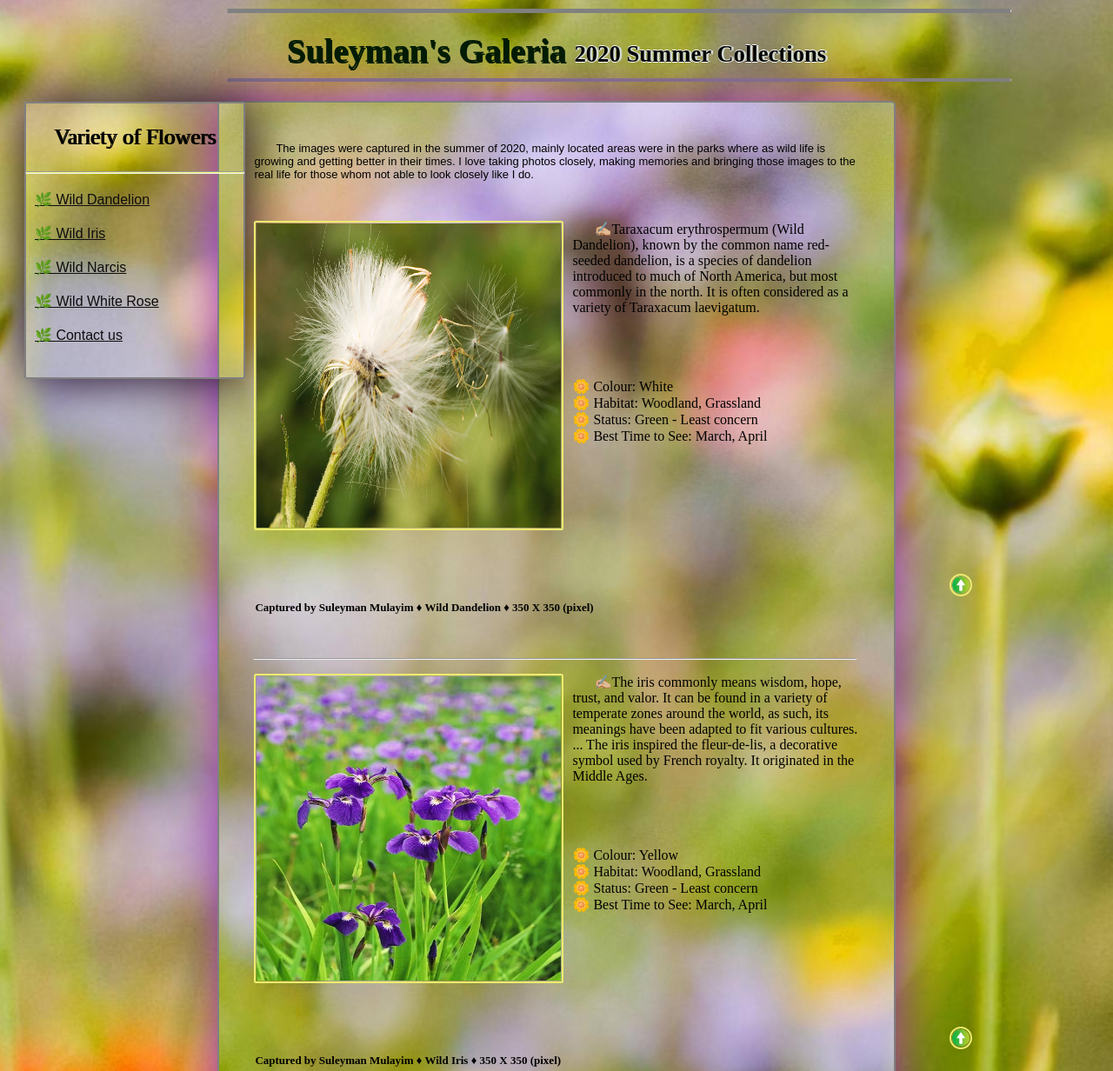
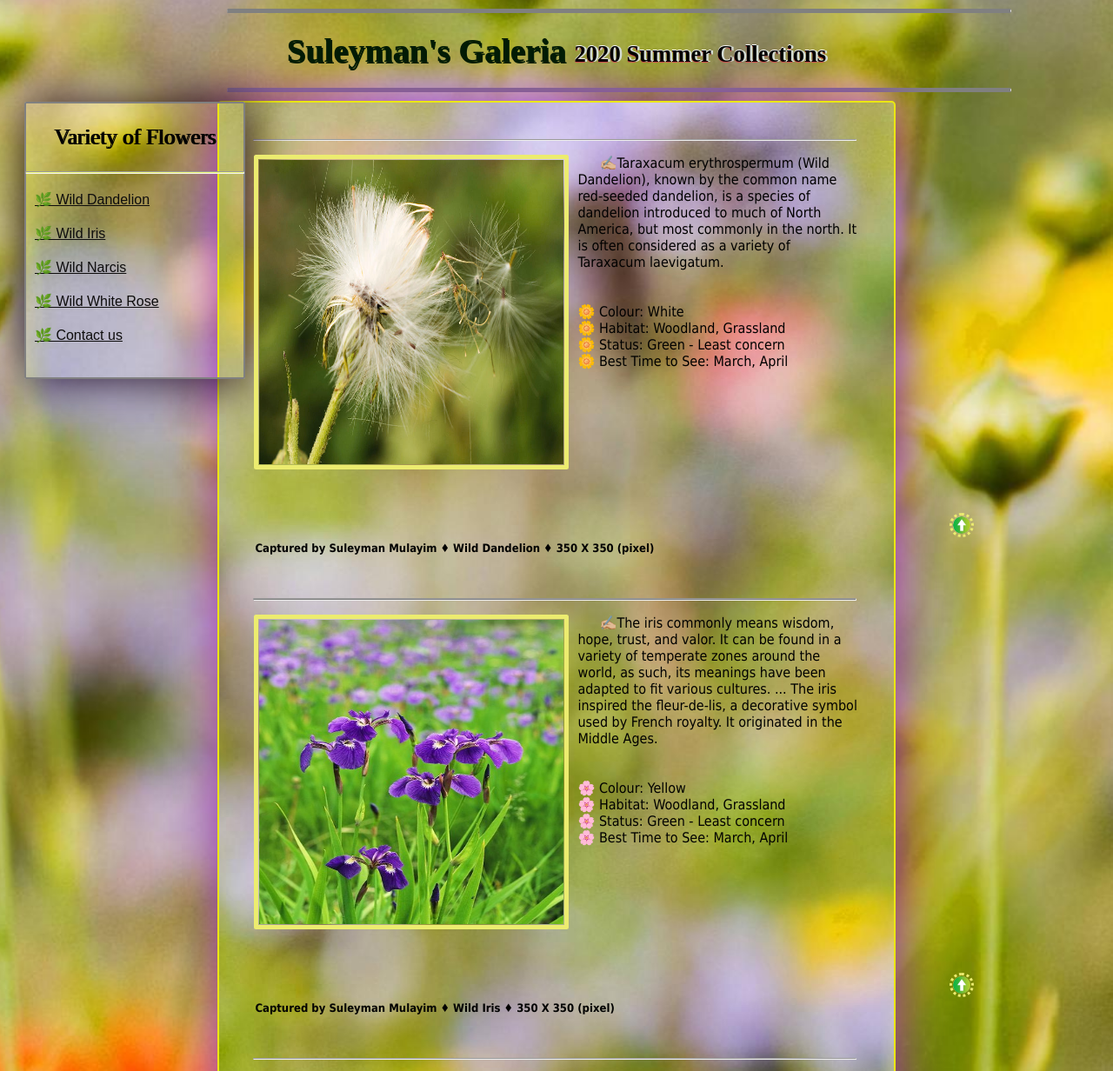
Before and after one commit to suleymanm87/galleryassignment, a plain HTML site: page index.html in a window 1280 px wide. Shown: the top 1232 px of the page at 87% size. Drawn offline with Linux system fonts and the light colour scheme.

Commit message:
Update index.html

```diff
--- a/index.html
+++ b/index.html
@@ -5,7 +5,6 @@
     <head>
     <meta charset="UTF-8">
 
-    <meta name="viewport" content="width=device-width, initial-scale=1">
 
 
     <title> Gallery Assignment </title>
@@ -18,6 +17,7 @@
         background-size: 7000px;
         background-position: right;
         background-clip: border-box;
+
 
 
         }
@@ -55,19 +55,19 @@
         }
 
         article{
-            border: 2.5px solid grey;
+            border: 2.5px solid rgb(235, 231, 18);
             border-radius: 5px;
             margin: auto;
             padding: 4vh 5vh 10vh;
             width: 55%;
-            height: 2100px;
+            height: 2050px;
             background-image: url("images/433037.jpg");
             background-position: 20000px;
             box-shadow: 0.5px 0.5px 60px rgb(149, 31, 192);
         }
 
         h1.top{
-            text-shadow: 2.5px 0 rgb(211, 219, 211), 0 1px rgb(255, 255, 255), 1px 0 rgb(239, 238, 240), 0 -1px rgb(248, 248, 248);
+            text-shadow: 2.5px 0 rgb(211, 219, 211), 0 1px rgb(207, 75, 75), 1px 0 rgb(239, 238, 240), 0 -1px rgb(248, 248, 248);
             text-align: center;
        }
 
@@ -75,10 +75,12 @@
         h2{
 
             font-size:13px;
-            font-family: Fira Sans;
+            font-family: tahoma;
             margin-bottom:50px;
             margin-left:1px;
             position: sticky;
+
+
         }
 
         h3 {
@@ -100,7 +102,7 @@
 
         img {
 
-            border: 2.5px solid rgb(236, 236, 111);
+            border: 5px solid rgb(236, 236, 111);
             clear: right;
             height: 350px;
             width: 350px;
@@ -119,10 +121,11 @@
             height: 20px;
             border-radius: 20px;
             margin-bottom: 5px;
-            border-image: 100px;
-
             margin-left: 800px;
             margin-top: 50px;
+            border: 3px rgb(236, 236, 111);
+            border-style: dotted;
+
 
 
         }
@@ -174,7 +177,7 @@
             background-color:rgb(241, 250, 119);
             text-decoration-color: #0a0202;
             width: 92.5%;
-            position: sticky;
+
         }
 
         p.navheader  {
@@ -196,22 +199,24 @@
         }
 
         p.firstparagraph {
-        font-family: Arial;
-        font-size: small;
+        font-family: Tahoma;
         text-indent: 25px;
+        }
 
-
+        p.signature{
+            font-family: Arial, Helvetica, sans-serif;
+            font-size: large;
         }
 
         p.photoparagraph {
         margin-bottom: 50px;
         text-align: left;
         text-indent: 25px;
+        font-family: Tahoma;
 
         }
 
-
-</style>
+    </style>
 
 </head>
 <body>
@@ -220,7 +225,7 @@
 
     <h1 class="top">
     <span style=" font-size: small; font-family: 'Papyrus'; font-size:larger; font-weight: bolder; text-shadow: 1.5px 1.5px; color: rgb(2, 27, 5);  ">Suleyman's Galeria </span>
-    <span style="font-size: small; font-family: 'Papyrus'; font-size:smaller; font-weight: bolder;"> 2020 Summer Collections </span>
+    <span style="font-size: small; font-family: 'Papyrus'; font-size:smaller; font-weight: bolder;"> 2020 Summer Collections </span></h1>
 <hr class="header">
 
 </header>
@@ -231,9 +236,10 @@
 <nav >
 
     <p class="navheader"> Variety of Flowers </p>
+    <hr class="navhr"/>
 
         <ul>
-            <hr class="navhr"/>
+
             <li><a href="#dandelion1">  &#127807; Wild Dandelion </a></li>
             <li><a href="#iris1"> &#127807; Wild Iris </a></li>
             <li><a href="#narcis1">   &#127807; Wild Narcis </a></li>
@@ -246,24 +252,22 @@
 
     <article>
 
-        <p class="firstparagraph">The images were captured in the summer of 2020, mainly located areas were in the parks where as wild life is growing and getting better in their times.
-        I love taking photos closely, making memories and bringing those images to the real life for those whom not able to look closely like I do.<br><br><br>
-    </p>
 
+        <hr />
 <section id="dandelion1">
 
-    <img alt="Wild Dandelion" src="images\wild-dandelion.jpg" style="transition: all 1000ms ease 0s;">
+    <img src="images/wild-dandelion.jpg" alt="Wild Dandelion" style="transition: all 1000ms ease 0s;">
 
         <p class= "photoparagraph"> &#9997;&#127996;Taraxacum erythrospermum (Wild Dandelion), known by the common name red-seeded dandelion,
         is a species of dandelion introduced to much of North America, but most commonly in the north. It is often considered as a variety of Taraxacum laevigatum.
-        <br><br><br><br><br> &#127804; Colour: White <br> &#127804; Habitat: Woodland, Grassland <br> &#127804; Status: Green - Least concern <br> &#127804; Best Time to See: March, April
+        <br><br><br> &#127804; Colour: White <br> &#127804; Habitat: Woodland, Grassland <br> &#127804; Status: Green - Least concern <br> &#127804; Best Time to See: March, April
         </p>
 
         <a href="index.html">
-            <img class="arrow" src="images/unicode_arrows.png" align="right" alt="uparrow">
+            <img class="arrow" src="images/unicode_arrows.png"  alt="uparrow">
             </a>
 
-    <h2><br><br><br>Captured by Suleyman Mulayim &#9830; Wild Dandelion &#9830; 350 X 350 (pixel) </h2>
+    <h2><br><br><br><br>Captured by Suleyman Mulayim &#9830; Wild Dandelion &#9830; 350 X 350 (pixel) </h2>
 
 </section>
 
@@ -271,38 +275,38 @@
 
 <section  id="iris1">
 
-    <img alt="Wild Iris" src="images\wild_iris.jpg">
+    <img alt="Wild Iris" src="images/wild_iris.jpg">
 
         <p class= "photoparagraph">&#9997;&#127996;The iris commonly means wisdom, hope, trust, and valor. It can be found in a variety of temperate zones around the world, as such, its meanings have been adapted to fit various cultures. ... The iris inspired the fleur-de-lis, a decorative symbol used by French royalty. It originated in the Middle Ages.
-        <br><br><br><br><br> &#127804; Colour: Yellow <br> &#127804; Habitat: Woodland, Grassland <br> &#127804; Status: Green - Least concern <br> &#127804; Best Time to See: March, April
+        <br><br><br> &#127800; Colour: Yellow <br> &#127800; Habitat: Woodland, Grassland <br> &#127800; Status: Green - Least concern <br> &#127800; Best Time to See: March, April
         </p>
 
         <a href="index.html">
-            <img class="arrow" src="images/unicode_arrows.png" align="right" alt="uparrow">
+            <img class="arrow" src="images/unicode_arrows.png" alt="uparrow">
             </a>
 
-    <h2><br><br>Captured by Suleyman Mulayim &#9830; Wild Iris &#9830; 350 X 350 (pixel) </h2>
+    <h2><br><br><br><br>Captured by Suleyman Mulayim &#9830; Wild Iris &#9830; 350 X 350 (pixel) </h2>
 
 </section>
 
 
 <hr />
 
-<section id="narcis1">
+<section id="Daffodils">
 
-    <img alt="Wild Narcis" src="images\wild_narcis.jpg">
+    <img alt="Wild Daffodils" src="images/wild_Daffodils.jpg">
 
         <p class= "photoparagraph">&#9997;&#127996;It is also known as the 'Lent lily' or 'Easter lily' since it often blooms and fades within the Lenten period.
         The wild Daffodil is smaller than horticultural varieties, with paler petals and a deep yellow trumpet-like tube.
         The leaves are grey-green, thin, long and flattened.
-        <br><br><br><br><br><br>  &#127804; Colour: Yellow <br> &#127804; Habitat: Woodland, Grassland <br> &#127804; Status: Green - Least concern <br> &#127804; Best Time to See: March, April
+        <br><br><br><br> &#127803; Colour: Yellow <br> &#127803; Habitat: Woodland, Grassland <br> &#127803; Status: Green - Least concern <br> &#127803; Best Time to See: March, April
         </p>
 
         <a href="index.html">
-            <img class="arrow" src="images/unicode_arrows.png" align="right" alt="uparrow">
+            <img class="arrow" src="images/unicode_arrows.png" alt="uparrow">
             </a>
 
-    <h2><br><br>Captured by Suleyman Mulayim &#9830; Wild Narcis &#9830; 350 X 350 (pixel) </h2>
+    <h2><br><br><br>Captured by Suleyman Mulayim &#9830; Wild Narcis &#9830; 350 X 350 (pixel) </h2>
 
 </section>
 
@@ -311,19 +315,19 @@
 
 <section  id="whiterose1">
 
-    <img alt="Wild White Rose" src="images\wild_white_rose.jpg">
+    <img alt="Wild White Rose" src="images/wild_white_rose.jpg">
 
         <p class= "photoparagraph"> &#9997;&#127996; Common wild rose is a long-lived perennial shrub that reproduces by seed as well as from underground rootstocks.
         Spring regrowth occurs in mid to late May, with the plants producing flowers in July.
         Seeds are produced in late summer and are dispersed by small mammals, song birds and grouse.
-        <br><br><br><br> &#127804; Colour: Yellow <br> &#127804; Habitat: Woodland, Grassland <br> &#127804; Status: Green - Least concern <br> &#127804; Best Time to See: March, April.
+        <br><br><br><br> &#127802; Colour: Yellow <br> &#127802;  Habitat: Woodland, Grassland <br> &#127802; Status: Green - Least concern <br>&#127802; Best Time to See: March, April.
         </p>
 
         <a href="index.html">
-            <img class="arrow" src="images/unicode_arrows.png" align="right" alt="uparrow">
+            <img class="arrow" src="images/unicode_arrows.png"  alt="uparrow">
             </a>
 
-    <h2><br><br><br>Captured by Suleyman Mulayim &#9830; Wild White Rose &#9830; 350 X 350 (pixel) </h2>
+    <h2><br><br>Captured by Suleyman Mulayim &#9830; Wild White Rose &#9830; 350 X 350 (pixel) </h2>
 
 </section>
 
@@ -336,12 +340,13 @@
 
 
     <a href="index.html">
-        <img class="arrow" src="images/unicode_arrows.png" align="right" alt="uparrow">
+        <img class="arrow" src="images/unicode_arrows.png" alt="uparrow">
         </a>
         <hr />
+</section>
 </article>
 
-    <h4>&copy 2021 All rights reserved by Suleyman Mulayim</h4>
+    <h4> &copy; 2021 All rights reserved by Suleyman Mulayim</h4>
 
 </main>
 
```
